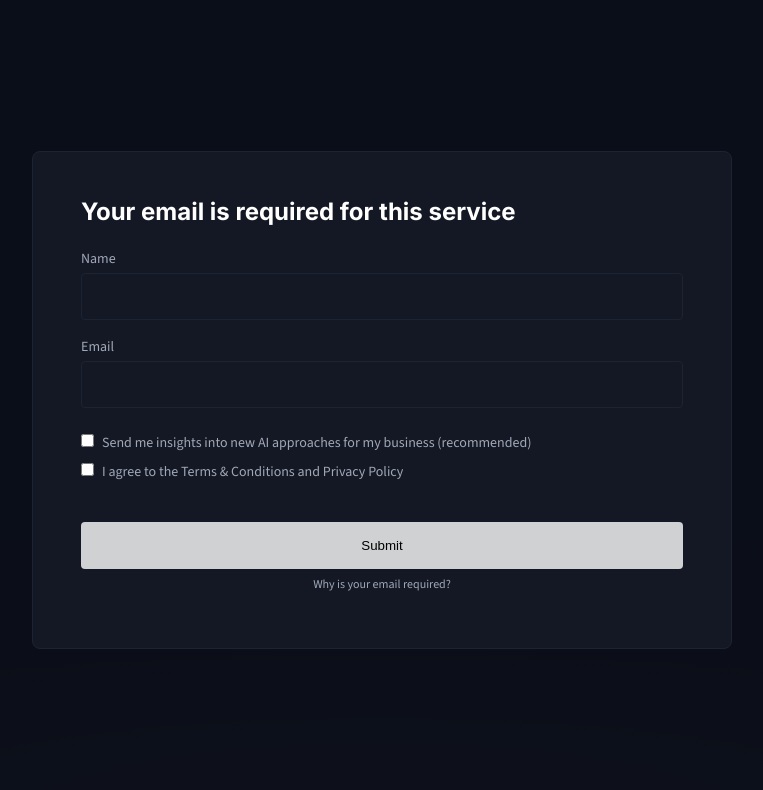
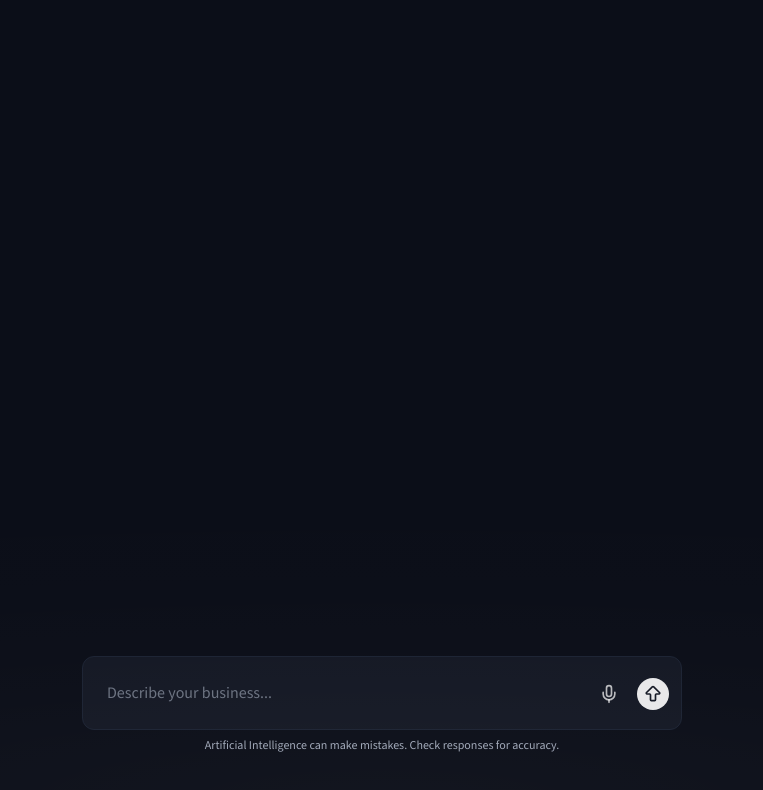
Before and after one commit to jake-harrisliston-dev/personal-ai-chatbot, a React app in the folder frontend/: page / in a window 1280 px wide. Shown: the top 790 px of the page, without its empty margins (258-1021 px from the left). Built offline with nearby package versions, Linux system fonts and the light colour scheme; the HTML template or start-up script is replaced by a standard one.

Commit message:
chat interface with user send functionality made

```diff
--- a/frontend/src/App.jsx
+++ b/frontend/src/App.jsx
@@ -4,6 +4,7 @@ import Icon from './components/Icon/Icon'
 
 import LandingTitle from './components/LandingTitle/LandingTitle'
 import Modal from './components/Modal/Modal'
+import ChatInterface from './components/ChatInterface/ChatInterface'
 
 function App() {
   const handleSendMessage = (message) => {
@@ -13,11 +14,9 @@ function App() {
 
   return (
     <div className="chat-page">
-      <div className="container">
-        <LandingTitle />
+        <ChatInterface />
         <div className='gradient-overlay'></div>
-      </div>
-      <Modal />
+      {/*<Modal />*/}
     </div>
   )
 }
--- a/frontend/src/components/ChatCard/ChatCard.jsx
+++ b/frontend/src/components/ChatCard/ChatCard.jsx
@@ -18,6 +18,19 @@ export default function ChatCard({ onSendMessage, placeholder }) {
     if (message.trim()) {
       onSendMessage(message)
       setMessage('') // Clear after sending
+
+      // Reset textarea height
+      if (textareaRef.current) {
+        textareaRef.current.style.height = 'auto'
+      }
+    }
+  }
+
+  const handleKeyDown = (e) => {
+    // Send on Enter, but allow Shift+Enter for new line
+    if (e.key === 'Enter' && !e.shiftKey) {
+      e.preventDefault()
+      handleSend()
     }
   }
 
--- a/frontend/src/components/ChatCard/chat-card.css
+++ b/frontend/src/components/ChatCard/chat-card.css
@@ -1,8 +1,7 @@
 .chat-card {
-    width: 100%;
+    width: 600px;
     background-color: var(--card-color);
     border: 1px solid var(--border-color);
-
     border-radius: var(--border-radius-lg);
     padding: var(--spacing-md) var(--spacing-md);
     max-width: 650px;
--- /dev/null
+++ b/frontend/src/components/ChatInterface/ChatInterface.jsx
@@ -0,0 +1,42 @@
+import React, { useState } from "react";
+import "./chat-interface.css"
+import ChatCard from "../ChatCard/ChatCard"
+
+export default function ChatInterface() {
+  const [messages, setMessages] = useState([]);
+
+  const handleSendMessage = (message) => {
+    setMessages(prev => [...prev, {
+      role: 'user',
+      content: message,
+      timestamp: new Date()
+    }]);
+
+    // TODO: Send to API and get AI response
+    console.log('Sending message:', message);
+  };
+
+  return (
+    <div className="chat-interface-wrap">
+      <div className="chat-section-wrap">
+        <div className="chat-section">
+            {messages.map((msg, index) => (
+                <div key={index} className="usr-message">
+                {msg.content}
+            </div>
+            ))}
+        </div>
+      </div>
+
+      <div className="prompt-wrap">
+        <ChatCard
+          placeholder="Describe your business..."
+          onSendMessage={handleSendMessage}
+        />
+        <p className="prompt-subtext">
+          Artificial Intelligence can make mistakes. Check responses for accuracy.
+        </p>
+      </div>
+    </div>
+  );
+}
--- /dev/null
+++ b/frontend/src/components/ChatInterface/chat-interface.css
@@ -0,0 +1,51 @@
+.chat-interface-wrap {
+    position: relative;
+    width: 100%;
+    height: 100vh;
+    display: flex;
+    flex-direction: column;
+    align-items: center;
+    justify-content: center;
+    padding-bottom: var(--spacing-xl);
+  }
+
+  .chat-section-wrap {
+    flex: 1;
+    width: 100%;
+    overflow-y: auto;
+    display: flex;
+    flex-direction: column;
+    align-items: center;
+    justify-content: top;
+    padding: var(--spacing-md);
+  }
+
+  .chat-section {
+    width: 600px;
+    padding: 0 var(--spacing-lg);
+  }
+
+  .prompt-wrap {
+    flex-shrink: 0;
+    width: 100%;
+    display: flex;
+    flex-direction: column;
+    align-items: center;
+    text-align: center;
+    padding-bottom: var(--spacing-xl);
+  }
+
+  .prompt-subtext {
+    margin-top: var(--spacing-sm);
+    font-size: var(--font-size-xs);
+    color: var(--text-secondary);
+  }
+
+  .usr-message {
+    border: 1px solid var(--border-color);
+    border-radius: var(--border-radius-md);
+    padding: var(--spacing-sm) var(--spacing-lg);
+    margin: var(--spacing-lg) 0;
+    color: var(--text-secondary);
+    text-align: right;
+  }
--- a/frontend/src/components/Modal/modal.css
+++ b/frontend/src/components/Modal/modal.css
@@ -1,5 +1,7 @@
 .modal-wrap {
-    position: absolute;
+    position: fixed;
+    top: 0;
+    left: 0;
     width: 100%;
     height: 100%;
     background-color: rgb(var(--background-color-rgb), 0.6);
@@ -8,6 +10,7 @@
     align-items: center;
     justify-content: center;
     z-index: 1000;
+    pointer-events: auto;
 }
 
 .modal {
@@ -16,15 +19,18 @@
     background-color: var(--card-color);
     border-radius: var(--border-radius-md);
     border: 1px solid var(--border-color);
+    position: relative;
+    z-index: 1001;
+    pointer-events: auto;
 }
 
 .form-title {
     font-family: 'Inter', sans-serif;
-  font-size: var(--font-size-xxl);
-  line-height: var(--line-height-tight);
-  color: var(--text-color);
-  font-weight: var(--font-weight-bold);
-  margin-bottom: var(--spacing-xl);
+    font-size: var(--font-size-xxl);
+    line-height: var(--line-height-tight);
+    color: var(--text-color);
+    font-weight: var(--font-weight-bold);
+    margin-bottom: var(--spacing-xl);
 }
 
 .checbkox-wrap-parent {
```
